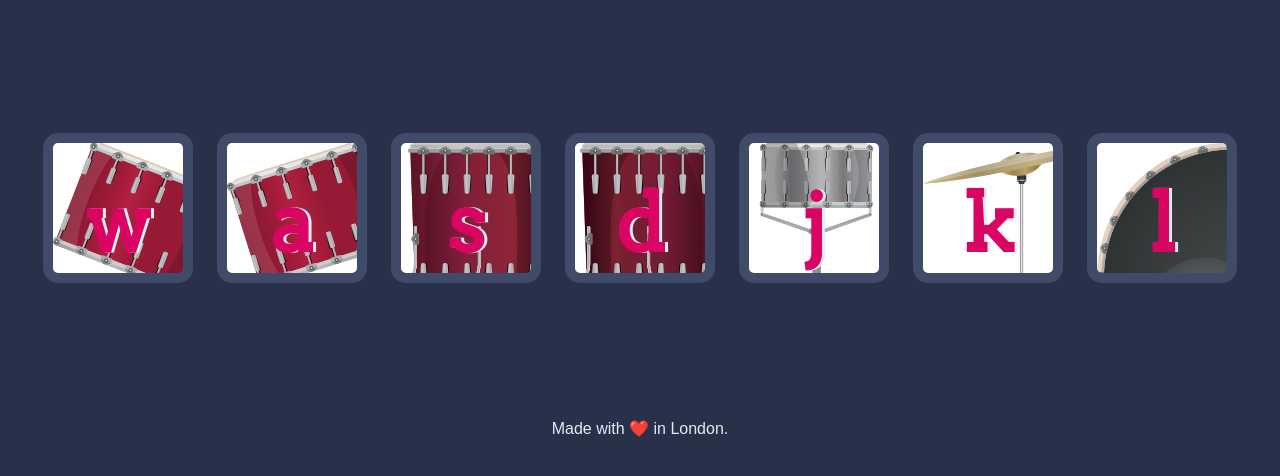
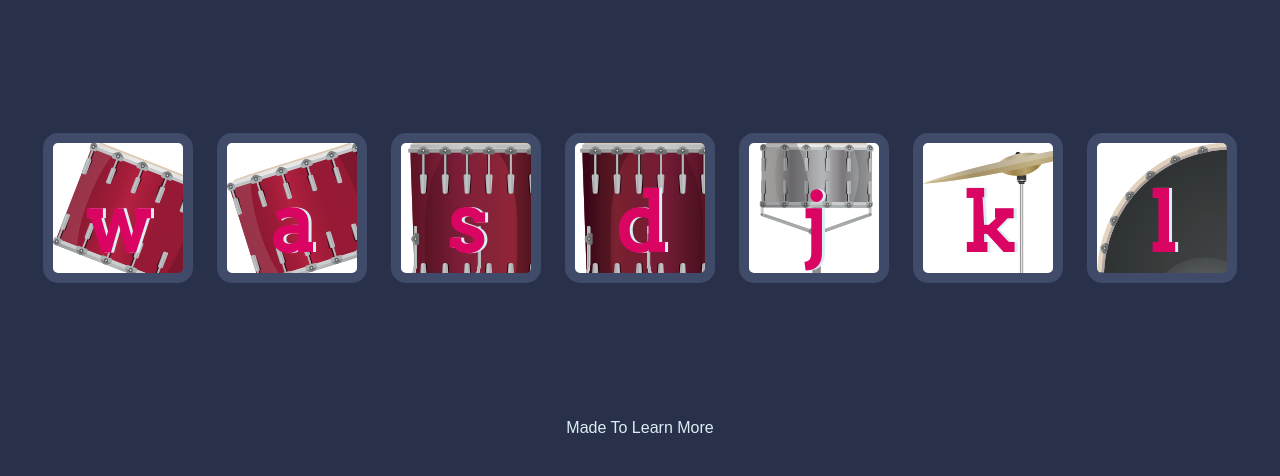
Before and after one commit to mohamednoordeen22/drum-kit, a plain HTML site: page index.html in a window 1280 px wide. Shown: the part 156-632 px from the top of the page. Drawn offline with Linux system fonts and the light colour scheme.

```diff
--- a/index.html
+++ b/index.html
@@ -25,7 +25,7 @@
 
  <script src="./index.js"></script>
   <footer>
-    Made with ❤️ in London.
+     Made To Learn More
   </footer>
 </body>
 
```
Also changed, not shown: images/demo-screenshot.png (added), 1 other file.
